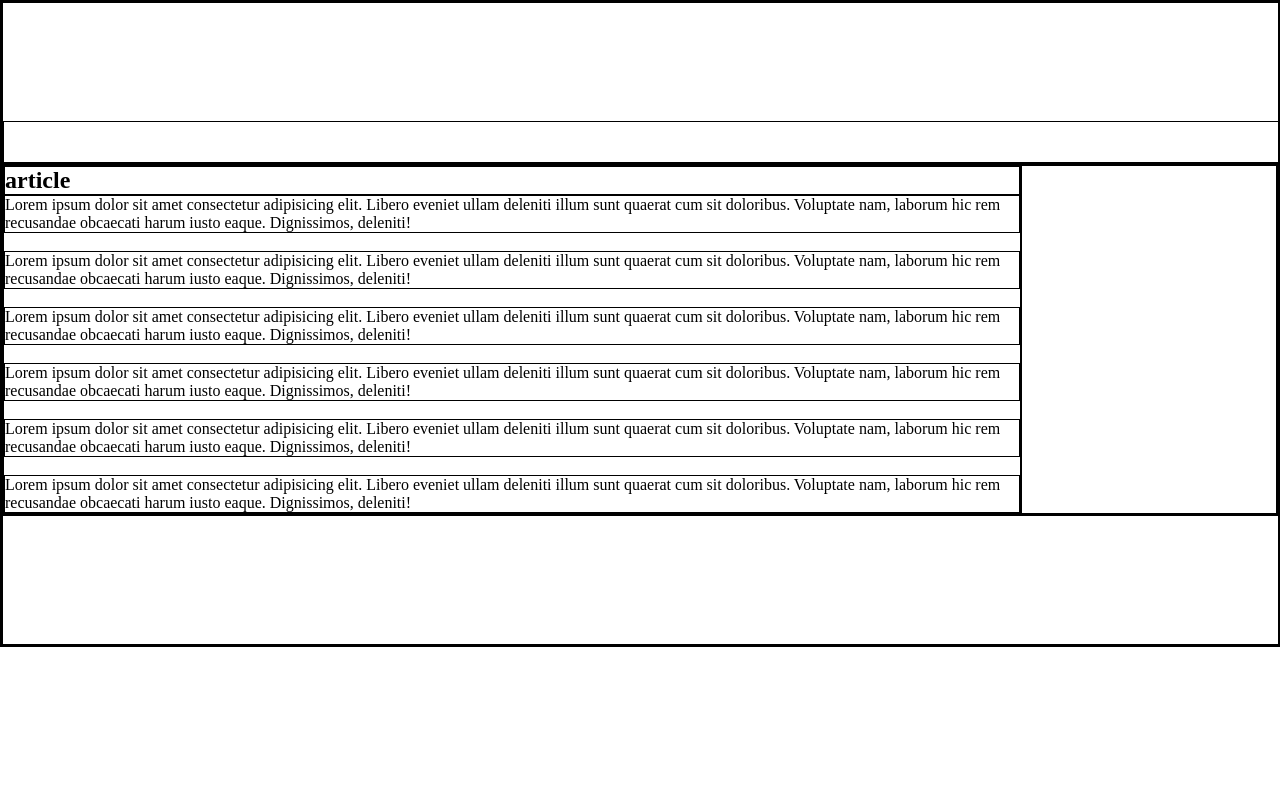
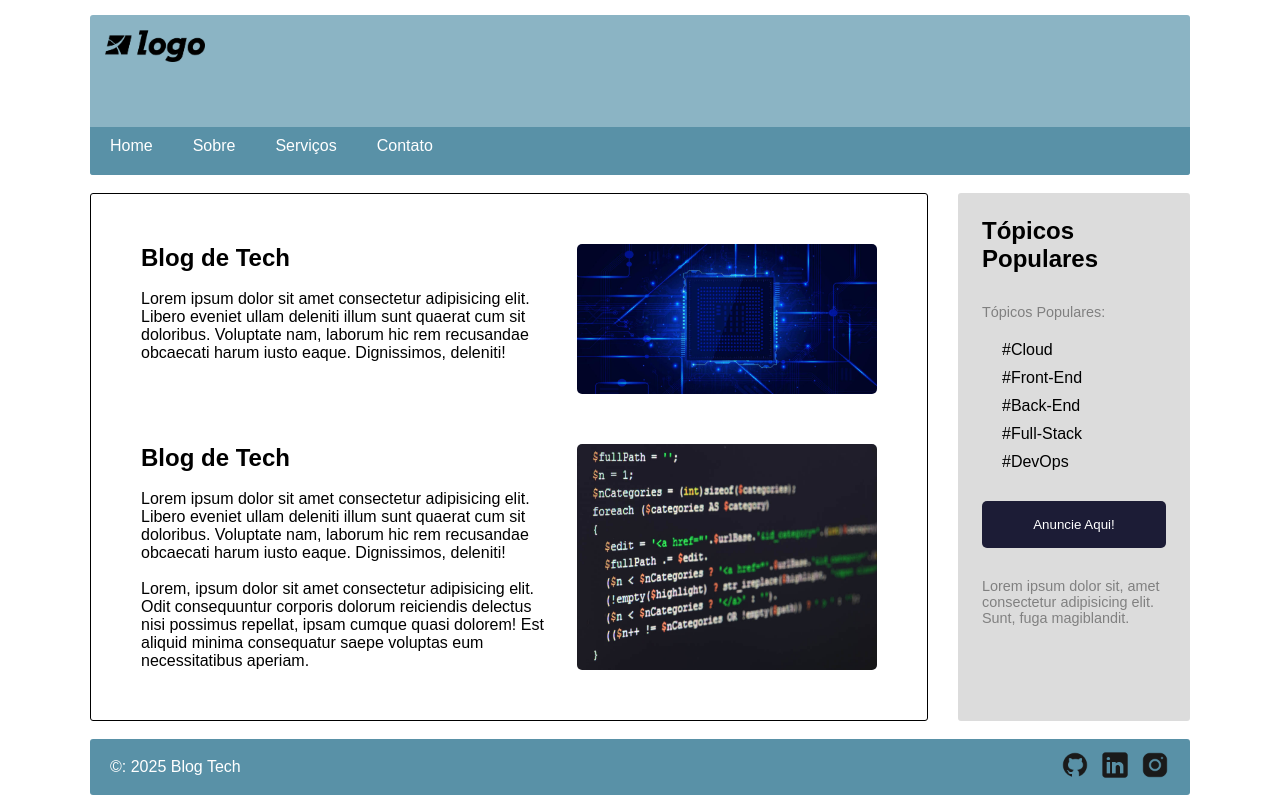
Before and after one commit to eduRossetti/web-basics, a plain HTML site: page index.html in a window 1280 px wide. Drawn offline with Linux system fonts and the light colour scheme.

Commit message:
fix: construindo o site completo

```diff
--- a/index.html
+++ b/index.html
@@ -9,33 +9,73 @@
 </head>
 <body>
     <header>
+        <div class="header-inner">
+            <img src="/assets/logo.png" alt="Logo" class="logo">
+        </div>
         <nav>
-
+            <a href="#">Home</a>
+            <a href="#">Sobre</a>
+            <a href="#">Serviços</a>
+            <a href="#">Contato</a>
         </nav>
     </header>
+    <br>
     <div class="conteudo">
         <article>
-            <h1>article</h1>
-            <p>Lorem ipsum dolor sit amet consectetur adipisicing elit. Libero eveniet ullam deleniti illum sunt quaerat cum sit doloribus. Voluptate nam, laborum hic rem recusandae obcaecati harum iusto eaque. Dignissimos, deleniti!</p>
-            <br>
-            <p>Lorem ipsum dolor sit amet consectetur adipisicing elit. Libero eveniet ullam deleniti illum sunt quaerat cum sit doloribus. Voluptate nam, laborum hic rem recusandae obcaecati harum iusto eaque. Dignissimos, deleniti!</p>
-            <br>
-            <p>Lorem ipsum dolor sit amet consectetur adipisicing elit. Libero eveniet ullam deleniti illum sunt quaerat cum sit doloribus. Voluptate nam, laborum hic rem recusandae obcaecati harum iusto eaque. Dignissimos, deleniti!</p>
-            <br>
-            <p>Lorem ipsum dolor sit amet consectetur adipisicing elit. Libero eveniet ullam deleniti illum sunt quaerat cum sit doloribus. Voluptate nam, laborum hic rem recusandae obcaecati harum iusto eaque. Dignissimos, deleniti!</p>
-            <br>
-            <p>Lorem ipsum dolor sit amet consectetur adipisicing elit. Libero eveniet ullam deleniti illum sunt quaerat cum sit doloribus. Voluptate nam, laborum hic rem recusandae obcaecati harum iusto eaque. Dignissimos, deleniti!</p>
-            <br>
-            <p>Lorem ipsum dolor sit amet consectetur adipisicing elit. Libero eveniet ullam deleniti illum sunt quaerat cum sit doloribus. Voluptate nam, laborum hic rem recusandae obcaecati harum iusto eaque. Dignissimos, deleniti!</p>
+            <section>
+                <div>
+                    <h2>Blog de Tech</h2>
+                    <br>
+                    <p>Lorem ipsum dolor sit amet consectetur adipisicing elit. Libero eveniet ullam deleniti illum sunt quaerat cum sit doloribus. Voluptate nam, laborum hic rem recusandae obcaecati harum iusto eaque. Dignissimos, deleniti!</p>
+                </div>
 
+                <img src="/assets/processador.jpg" alt="imagem de processador" class="imagem-conteudo">
 
+             </section>
+             <section>
+                <div>
+                    <h2>Blog de Tech</h2>
+                    <br>
+                    <p>Lorem ipsum dolor sit amet consectetur adipisicing elit. Libero eveniet ullam deleniti illum sunt quaerat cum sit doloribus. Voluptate nam, laborum hic rem recusandae obcaecati harum iusto eaque. Dignissimos, deleniti!</p>
+                    <br>
+                    <p>Lorem, ipsum dolor sit amet consectetur adipisicing elit. Odit consequuntur corporis dolorum reiciendis delectus nisi possimus repellat, ipsam cumque quasi dolorem! Est aliquid minima consequatur saepe voluptas eum necessitatibus aperiam.</p>
+                </div>
+
+                <img src="/assets/codigo.jpg" alt="imagem de código" class="imagem-conteudo">
+
+             </section>
         </article>
         <aside>
+            <h2>Tópicos Populares</h2>
+            <div>
+                <span class="txt-claro">Tópicos Populares:</span>
+                <div class="links">
+                    <a href="#">#Cloud</a>
+                    <a href="#">#Front-End</a>
+                    <a href="#">#Back-End</a>
+                    <a href="#">#Full-Stack</a>
+                    <a href="#">#DevOps</a>
+                </div>
+            </div>
+            <button class="btn-anuncio">Anuncie Aqui!</button>
 
+            <p class="txt-claro">Lorem ipsum dolor sit, amet consectetur adipisicing elit. Sunt, fuga magiblandit.</p>
         </aside>
     </div>
+    <br>
     <footer>
-
+        <span>©: 2025 Blog Tech</span>
+        <div class="redes-sociais">
+            <a href="https://github.com/eduRossetti" target="_blank">
+                <img src="/assets/icons8-github-90.png" alt="github">
+            </a>
+            <a href="https://linkedin.com/in/eduardorossetti" target="_blank">
+                <img src="/assets/icons8-linkedin-50.png" alt="linkedin">
+            </a>
+            <a href="https://www.instagram.com/eduardo_rsst/" target="_blank">
+                <img src="/assets/icons8-instagram-90.png" alt="instagram">
+            </a>
+        </div>
     </footer>
 </body>
 </html>
--- a/styles.css
+++ b/styles.css
@@ -1,36 +1,129 @@
 *{
     margin: 0px;
     padding: 0px;
-    border: 1px solid black;
+    font-family: Arial, Helvetica, sans-serif;
+}
+
+body{
+    padding: 15px 90px;
 }
 
 header{
-    width: 100vw;
+    background-color: rgb(139, 180, 196);
+    width: 100%;
     height: 20vh;
     display: flex;
     flex-direction: column;
-    justify-content: flex-end;
+    justify-content: space-between;
+    border-radius: 3px;
 }
 
 nav{
-    width: 100vw;
-    height: 5vh;
+    background-color: rgb(89, 145, 167);
+    width: 100%;
+    height: 6vh;
+    display: flex;
+    border-radius: 0px 0px 3px 3px;
+}
+
+nav a {
+    padding: 10px 20px;
+    text-decoration: none;
+    color: white;
+}
+
+aside a {
+    text-decoration: none;
+    color: rgb(0, 0, 0);
+}
+
+nav > a:hover {
+    cursor: pointer;
 }
 
 article{
+    border: 1px solid black;
+    border-radius: 3px;
     width: 80%;
+    padding: 50px;
+    display: flex;
+    flex-direction: column;
+    gap: 50px;
+}
+
+.imagem-conteudo{
+    width: 300px;
+    border-radius: 5px;
+}
+
+article section{
+    display: flex;
+    gap: 30px
 }
 
 aside{
+    background-color: gainsboro;
     width: 20%;
+    border-radius: 3px;
+    display: flex;
+    flex-direction: column;
+    padding: 1.5rem;
+    gap: 30px;
 }
 
 footer{
-    height: 10vw;
-    width: 100%;
+    height: 3.5rem;
+    background-color: rgb(89, 145, 167);
+    align-items: center;
+    border-radius: 3px;
+    padding: 0px 20px 0px 20px;
+    display: flex;
+    justify-content: space-between;
+    color: white;
 }
+
 
 .conteudo{
     display: flex;
+    gap: 30px;
+}
+
+.logo{
+    width: 100px;
 
 }
+
+.header-inner{
+    padding-left: 15px;
+    padding-top: 15px;
+}
+
+.links{
+    padding-left: 20px;
+    padding-top: 20px;
+    display: flex;
+    flex-direction: column;
+    gap: 10px;
+}
+
+.txt-claro{
+    color: gray;
+    font-size: 90%;
+}
+
+.btn-anuncio{
+    padding: 1rem;
+    color: white;
+    background-color: rgb(28, 28, 54);
+    border: 0px;
+    border-radius: 5px;
+}
+
+.redes-sociais{
+    display: flex;
+    gap: 10px;
+}
+
+.redes-sociais img {
+    width: 30px;
+}
```
Also changed, not shown: assets/codigo.jpg (added), assets/icons8-github-90.png (added), assets/icons8-instagram-90.png (added), assets/icons8-linkedin-50.png (added), assets/icons8-rede-social-90.png (added), assets/logo.png (added), assets/processador.jpg (added), 1 other file.
